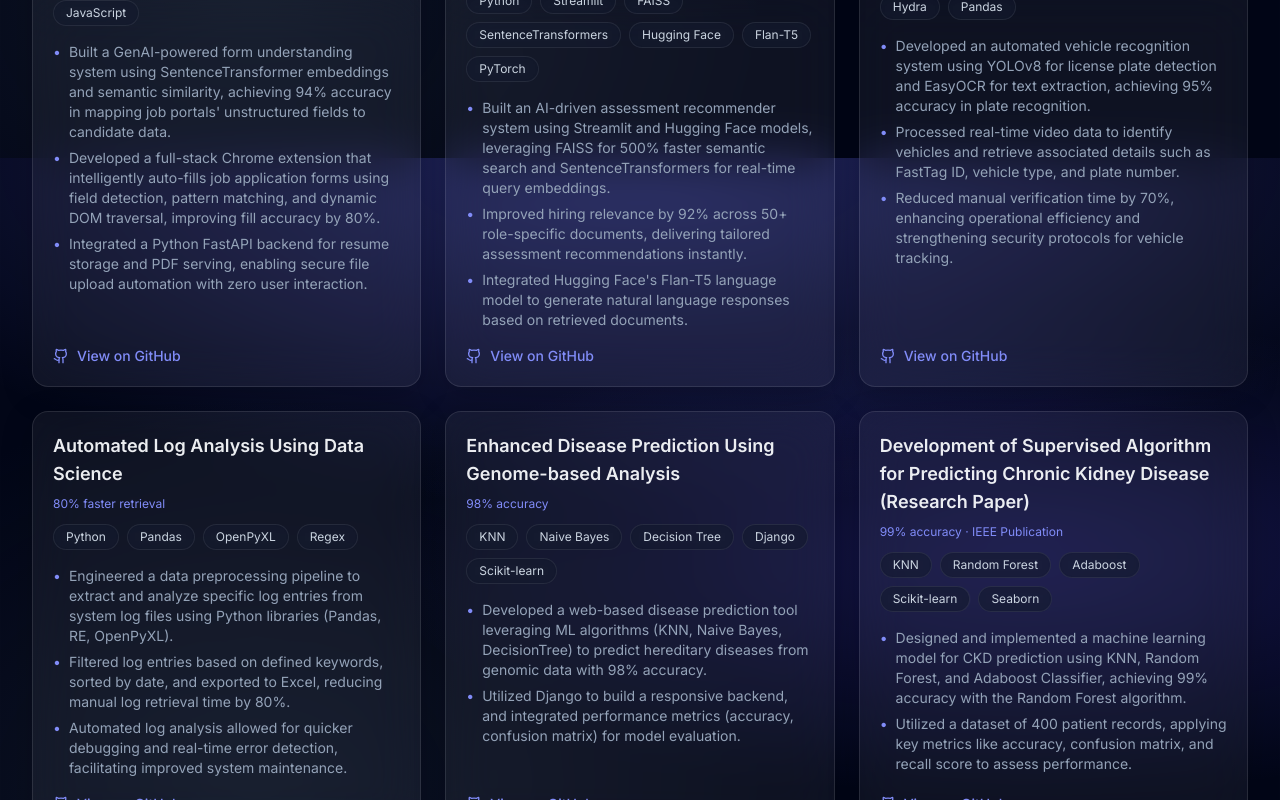
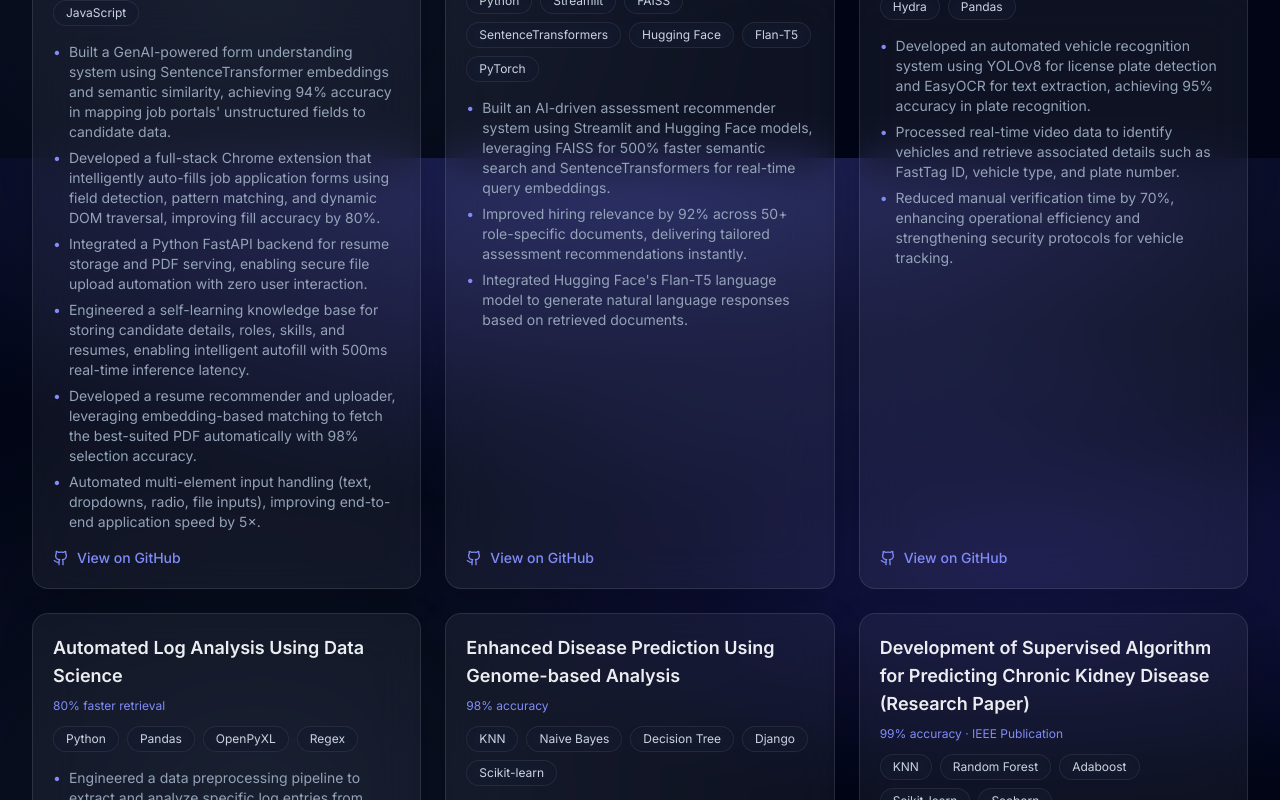
Before and after one commit to SnehaSasa/portfolio, a Next.js app: page / in a window 1280 px wide. Shown: the part 4642-5442 px from the top of the page. Built offline with nearby package versions, Linux system fonts and the light colour scheme.

Commit message:
Added E-mart project

```diff
--- a/src/components/Projects.tsx
+++ b/src/components/Projects.tsx
@@ -51,7 +51,7 @@ function ProjectGrid({ projects }: { projects: Project[] }) {
                 ))}
               </div>
               <ul className="space-y-1.5 text-slate-400 text-sm flex-1 mb-4">
-                {project.description.slice(0, 3).map((d) => (
+                {project.description.map((d) => (
                   <li key={d.slice(0, 40)} className="flex gap-2">
                     <span className="text-indigo-400 shrink-0">•</span>
                     {d}
```
